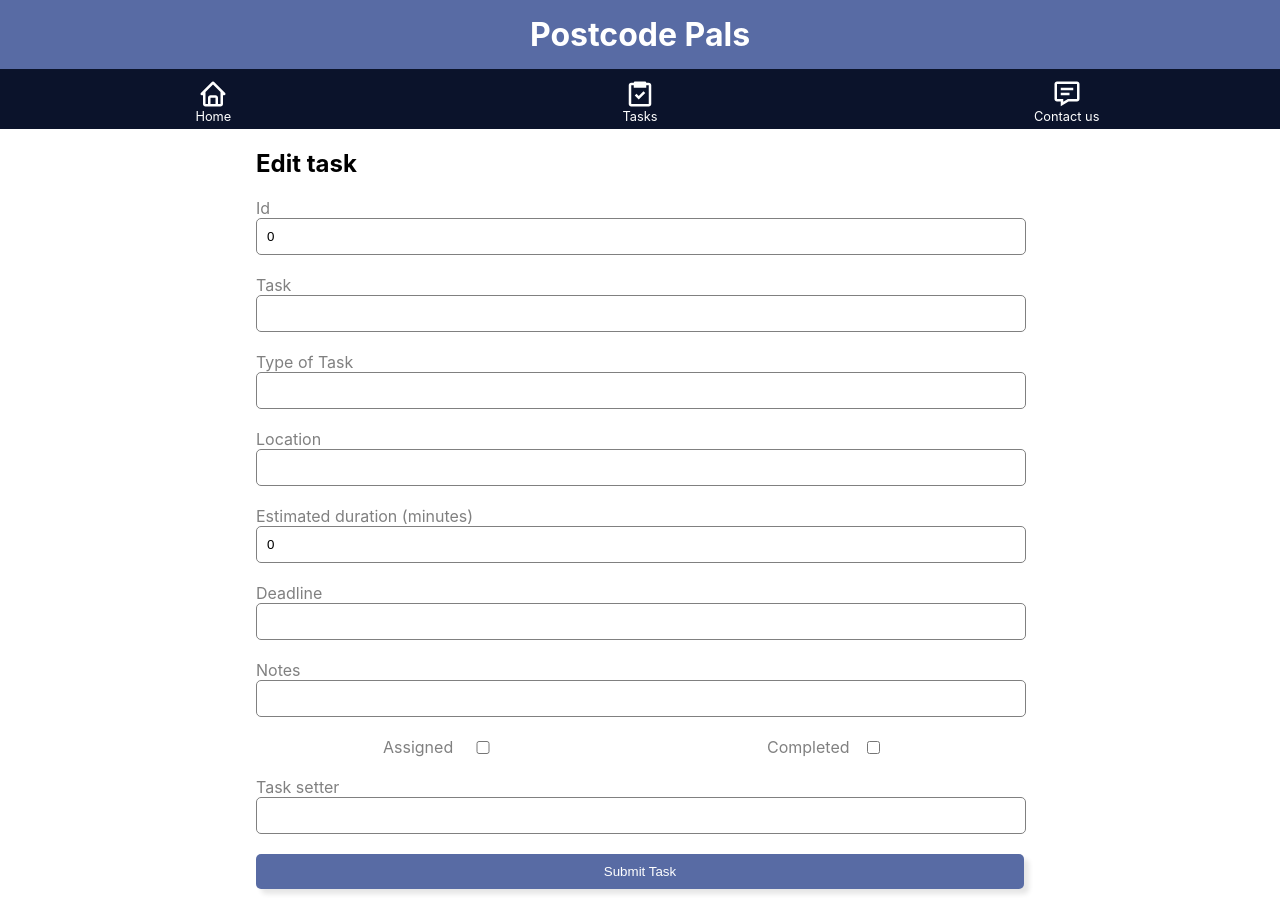
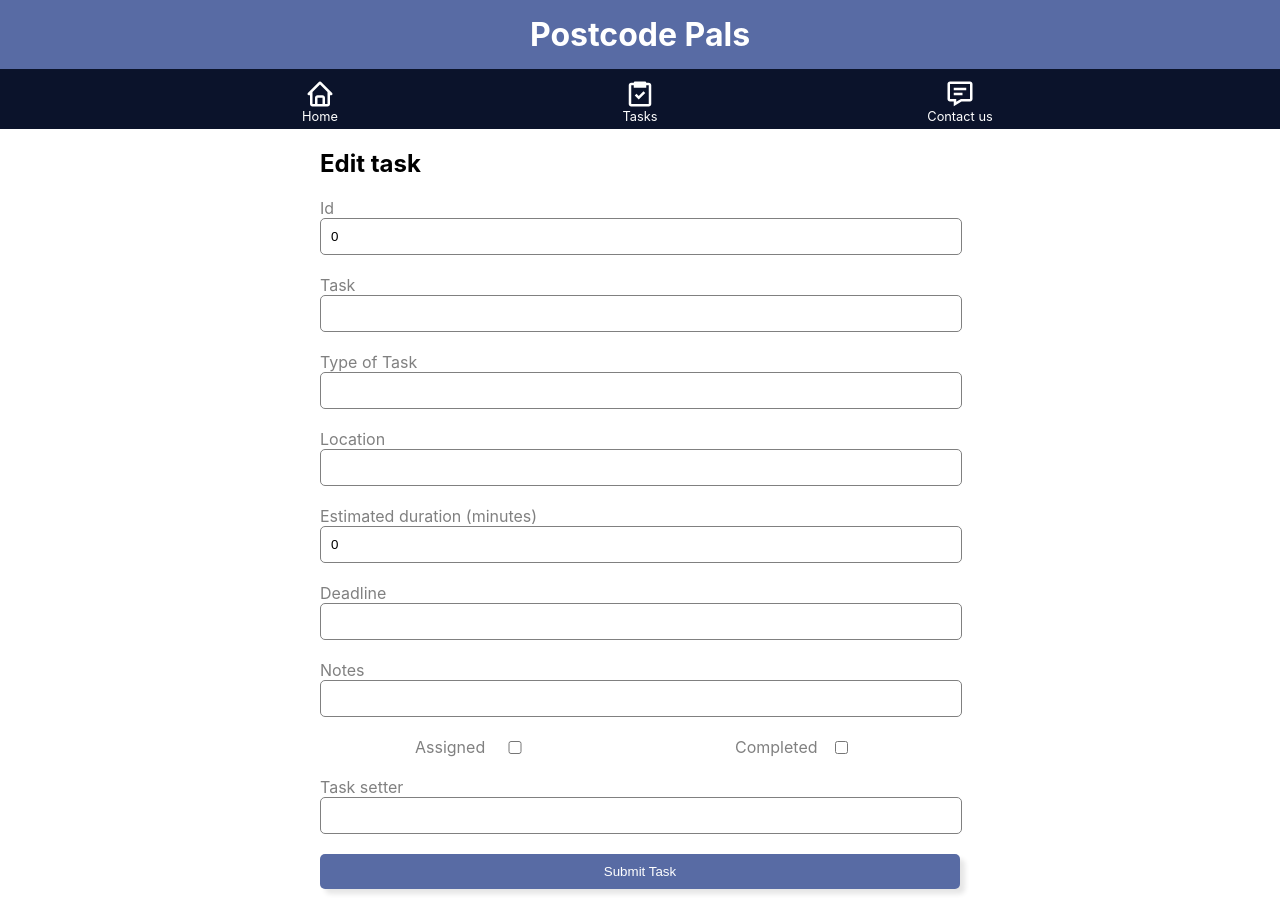
Before and after one commit to yapcm96/PostcodePals, a React (Create React App) app in the folder FRONTEND/app/: page /tasks/new in a window 1280 px wide. Built offline with nearby package versions, Linux system fonts and the light colour scheme.

Commit message:
Navbar for desktop narrowed

```diff
--- a/FRONTEND/app/src/components/Header/header.module.scss
+++ b/FRONTEND/app/src/components/Header/header.module.scss
@@ -5,5 +5,5 @@
   @include flex;
   background-color: $midColor;
   color: white;
-  padding: 15px;
+  padding: 15px 0;
 }
--- a/FRONTEND/app/src/components/Nav/Nav.js
+++ b/FRONTEND/app/src/components/Nav/Nav.js
@@ -5,6 +5,7 @@ import { BiTask, BiMessageDetail, BiHome } from "react-icons/bi";
 const Nav = () => {
   return (
     <nav className={style.navbar}>
+      <div>
         <NavLink exact={true} activeClassName={style.activeLink} to="/">
           <BiHome fontSize={30} /> Home
         </NavLink>
@@ -18,6 +19,7 @@ const Nav = () => {
           <BiMessageDetail fontSize={30} />
           Contact us
         </NavLink>
+      </div>
     </nav>
   );
 };
--- a/FRONTEND/app/src/components/Nav/nav.module.scss
+++ b/FRONTEND/app/src/components/Nav/nav.module.scss
@@ -2,15 +2,23 @@
 @import "../../styles/mixins";
 
 .navbar {
-  @include flex($jc: space-around, $ai: flex-end);
   background-color: $darkColor;
   height: 60px;
-  a {
-    @include flex(column);
-    font-size: 0.8rem;
-    color: white;
-    padding: 5px 10px;
-    flex: 1;
+  @include flex($ai: flex-end);
+
+  div {
+    @include flex($jc: space-around, $ai: flex-end);
+    width: 100%;
+    @include mq("desktop") {
+      width: 75%;
+    }
+    a {
+      @include flex(column);
+      font-size: 0.8rem;
+      color: white;
+      padding: 5px 0px;
+      flex: 1;
+    }
   }
 }
 
@@ -22,5 +30,5 @@
   border-top-left-radius: 10px;
   border-top-right-radius: 10px;
   margin-top: 3px;
-  box-shadow: 0px -6px 4px 1px rgba(0, 0, 0, 0.1);
+  margin-bottom: -2px;
 }
--- a/FRONTEND/app/src/components/NewTaskForm/newtaskform.module.scss
+++ b/FRONTEND/app/src/components/NewTaskForm/newtaskform.module.scss
@@ -6,6 +6,10 @@
   width: calc(100% - 20px);
   @include mq("tablet") {
     width: 60%;
+  }
+  @include mq("desktop") {
+    @include margin;
+    width: 50%;
   }
 
   h2 {
--- a/FRONTEND/app/src/components/Task/task.module.scss
+++ b/FRONTEND/app/src/components/Task/task.module.scss
@@ -6,7 +6,11 @@
   @include margin;
   display: block;
   padding: 10px;
-  margin-bottom: 20px;
+  margin: 10px 0;
+  @include mq("tablet") {
+    width: 80%;
+    @include box(28%, auto, 5px, $lightColor);
+  }
   h3,
   h4 {
     padding: 5px 0;
--- a/FRONTEND/app/src/components/Tasks/Tasks.js
+++ b/FRONTEND/app/src/components/Tasks/Tasks.js
@@ -1,5 +1,6 @@
 import React from "react";
 import Task from "../Task/Task";
+import style from "./tasks.module.scss";
 
 const Tasks = ({ taskList }) => {
   console.log(taskList);
@@ -7,11 +8,11 @@ const Tasks = ({ taskList }) => {
     return <h1>Loading...</h1>;
   } else {
     return (
-      <>
+      <div className={style.tasks}>
         {taskList.map((task) => (
           <Task key={task.id} taskItem={task} />
         ))}
-      </>
+      </div>
     );
   }
 };
--- /dev/null
+++ b/FRONTEND/app/src/components/Tasks/tasks.module.scss
@@ -0,0 +1,10 @@
+@import "../../styles/variables";
+@import "../../styles/mixins";
+
+.tasks {
+  @include mq("tablet") {
+    @include flex($jc: space-between);
+    margin: 0 10px;
+    flex-wrap: wrap;
+  }
+}
--- a/FRONTEND/app/src/pages/TasksPage.js
+++ b/FRONTEND/app/src/pages/TasksPage.js
@@ -77,7 +77,7 @@ const TasksPage = () => {
   };
 
   return (
-    <div>
+    <div className={style.taskspage}>
       <Dropdowns filterChoiceFetch={filterChoiceFetch} />
       <Button className={style.addTaskBtn} linkTo="/tasks/new">
         <MdAddCircle />
--- a/FRONTEND/app/src/styles/pagesStyles/contactPage.module.scss
+++ b/FRONTEND/app/src/styles/pagesStyles/contactPage.module.scss
@@ -6,6 +6,10 @@
   @include mq("tablet") {
     width: 60%;
   }
+  @include mq("desktop") {
+    @include margin;
+    width: 50%;
+  }
   h3 {
     margin: 30px 10px;
   }
--- a/FRONTEND/app/src/styles/pagesStyles/taskpage.module.scss
+++ b/FRONTEND/app/src/styles/pagesStyles/taskpage.module.scss
@@ -5,7 +5,11 @@
   margin: 10px;
   @include margin;
   @include mq("tablet") {
-    width: 80%;
+    width: 60%;
+  }
+  @include mq("desktop") {
+    @include margin;
+    width: 50%;
   }
   h2 {
     margin: 30px 10px;
--- a/FRONTEND/app/src/styles/pagesStyles/taskspage.module.scss
+++ b/FRONTEND/app/src/styles/pagesStyles/taskspage.module.scss
@@ -16,3 +16,11 @@
 .addTaskBtn:hover {
   background-color: lighten($color: $accentLight, $amount: 5);
 }
+
+.taskspage {
+  @include margin;
+  @include mq("desktop") {
+    @include margin;
+    width: 75%;
+  }
+}
```
Also changed, not shown: FRONTEND/app/src/components/Tasks/tasks.scss (deleted). Lines whose indentation alone changed are shown as unchanged.
